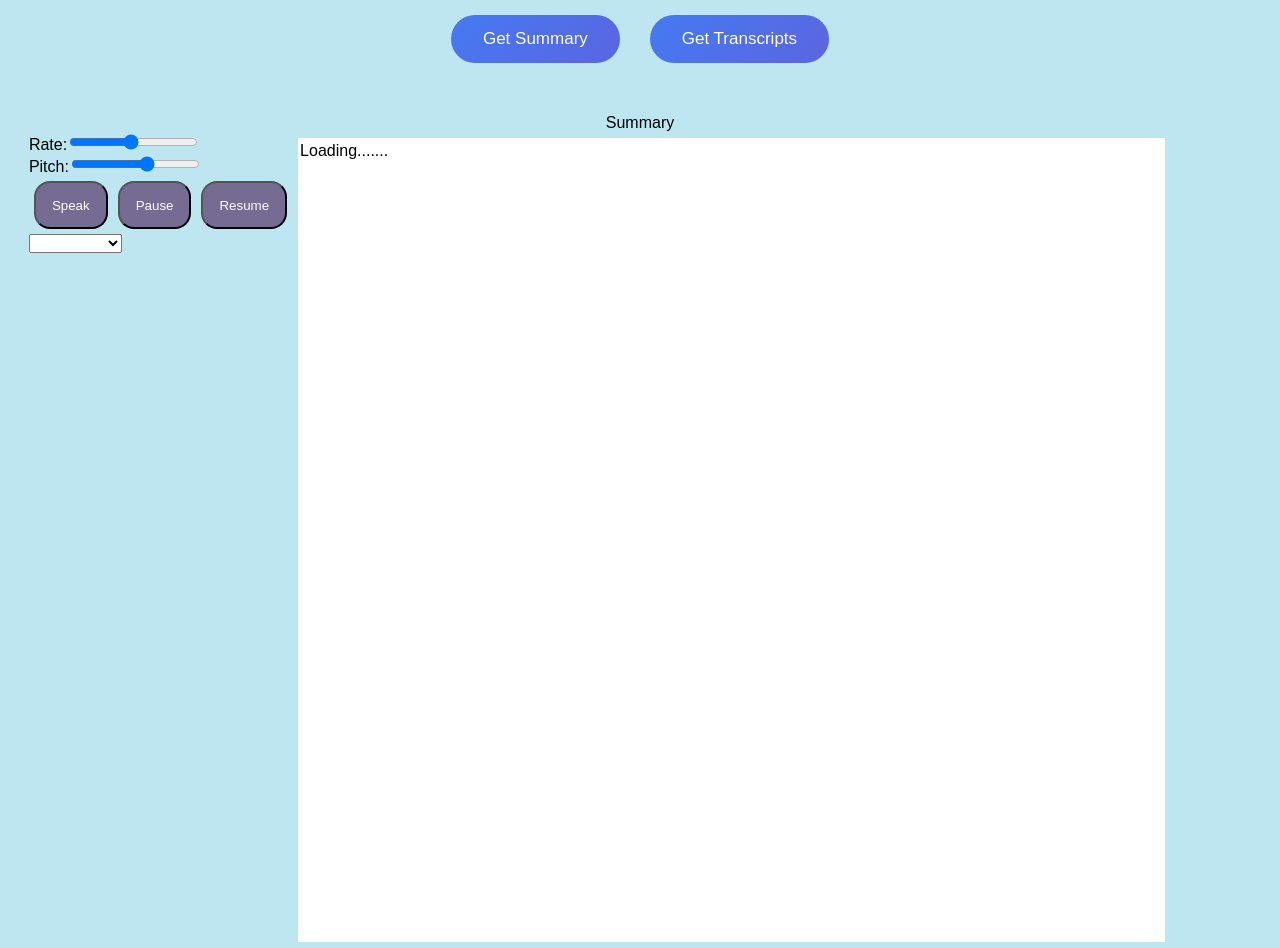
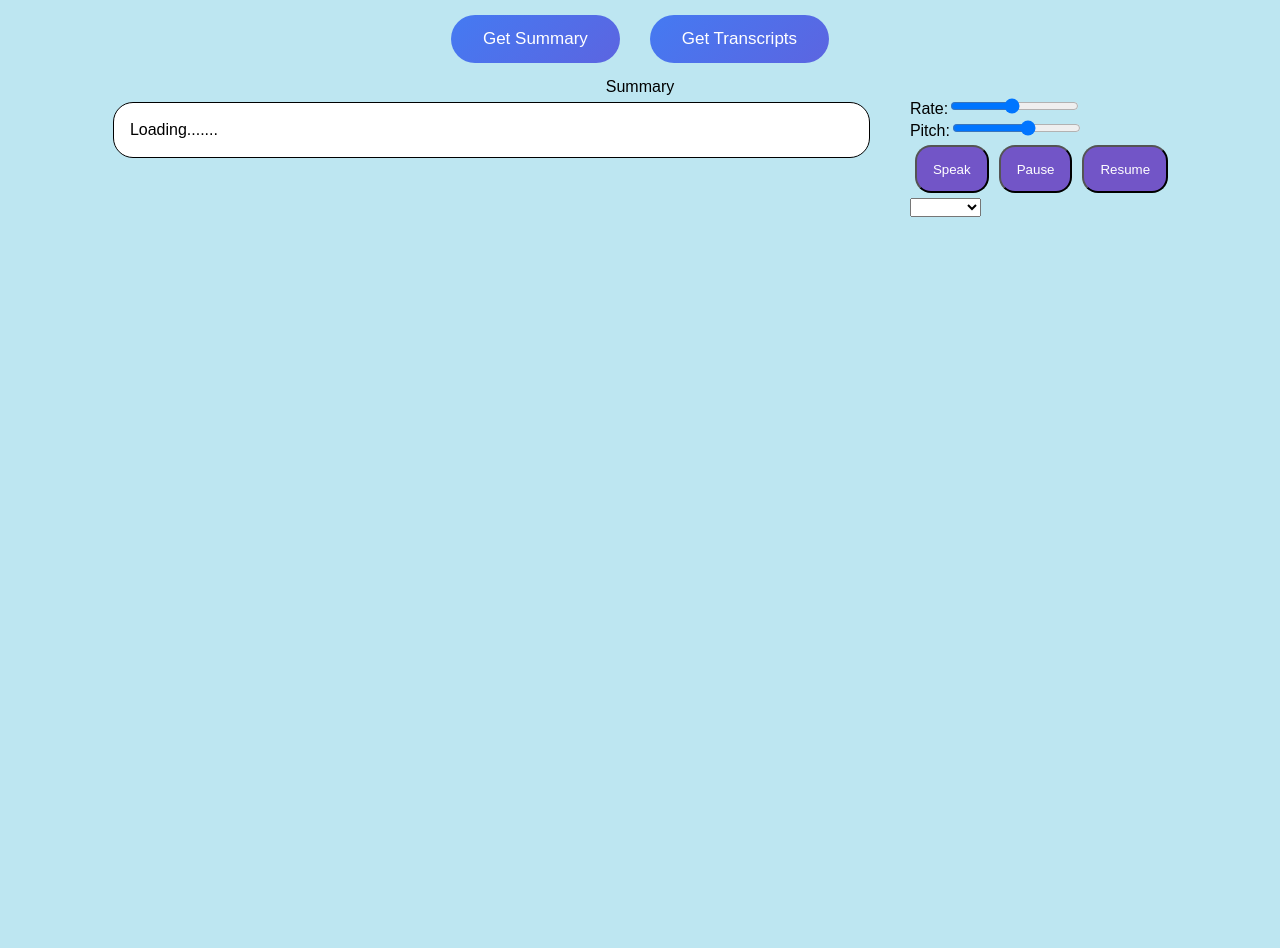
Before and after one commit to Diya-James/MiniProYouTube, a React (Create React App) app: page / in a window 1280 px wide. Both pictures are taken after a click on the button "Get Summary". After the commit the page ends 800 px from the top, so only its background shows below. Built offline with nearby package versions, Linux system fonts and the light colour scheme; no server answers.

Commit message:
Text area and css

```diff
--- a/package.json
+++ b/package.json
@@ -15,6 +15,7 @@
     "react-router-dom": "^6.3.0",
     "react-scripts": "5.0.1",
     "react-swipeable-views": "^0.14.0",
+    "react-textarea-autosize": "^8.3.4",
     "react-tsparticles": "^2.1.3",
     "tsparticles": "^2.1.3",
     "web-vitals": "^2.1.4"
--- a/src/Summary.css
+++ b/src/Summary.css
@@ -1,3 +1,4 @@
+
 .navbar {
     overflow: hidden;
     top: 0;
@@ -5,6 +6,7 @@
     align-items: center;
     justify-content: center;
   }
+
 
   /* Style the links inside the navigation bar */
   .navbar button {
@@ -26,10 +28,14 @@
 
   }
 
+
+
   /* Change the color of links on hover */
   .navbar button:hover {
     background-position: 185% 50%;
   }
+
+
 
   /* Add a color to the active/current link */
   .navbar button.active {
@@ -54,7 +60,8 @@
     display: flex;
     width: inherit;
     /* height: 600px; */
-  }
+}
+
 .content
 {
     display: flex;
@@ -64,6 +71,13 @@
     display: flex;
     /* flex-direction: column; */
 }
+
+
+textarea
+{
+    overflow: auto;
+}
+
 
 .data-block
 {
@@ -100,6 +114,11 @@ textarea{
     padding:2px;
     font-size:16px;
     line-height: 1.4;
+    overflow-x: hidden;
+    padding:1rem;
+    margin: 1 em;
+    border:1px solid black;
+    border-radius: 20px;
 
 }
 
@@ -149,17 +168,19 @@ textarea::-web-kit-scrollbar-track{
 textarea::-web-kit-scrollbar-thumb{
     background-color: #0B8FF9;
 }
+
 button{
 
     margin :5px;
 }
+
 .btn{
     position: relative;
     overflow: hidden;
     height: 3rem;
     padding: 0 1rem;
     border-radius: 1rem;
-    background: #756b93;
+    background: #7255c7;
     background-size: 400%;
     color: #FFFFFF;
 
@@ -192,3 +213,38 @@ button{
 
 
 }
+
+
+@media all and (max-width : 700px)
+{
+    .btn
+    {
+        background: #242F9B;
+        border: 1px solid #646FD4;
+        color:#9BA3EB;
+        font-size:larger;
+    }
+
+
+    .content
+    {
+        display: flex;
+        flex-direction: column;
+        align-items: center;
+        justify-content: center;
+    }
+
+
+    .speed-btn-trans
+    {
+        display: flex;
+        align-items: center;
+
+    }
+
+
+    textarea
+    {
+        overflow-x: hidden;
+    }
+}
--- a/src/Summary.js
+++ b/src/Summary.js
@@ -1,4 +1,5 @@
 import React, { useEffect, useState } from "react";
+import TextareaAutosize from 'react-textarea-autosize';
 import "./Summary.css";
 import { useLocation } from "react-router-dom";
 import { BrowserRouter, Routes, Route, useNavigate } from "react-router-dom";
@@ -8,6 +9,9 @@ import MenuItem from "@mui/material/MenuItem";
 import FormControl from "@mui/material/FormControl";
 import Select, { SelectChangeEvent } from "@mui/material/Select";
 
+
+
+
 function Summary() {
   const location = useLocation();
   const navigate = useNavigate();
@@ -16,7 +20,8 @@ function Summary() {
   const [translation, settranslation] = useState("Loading......");
   const [rangeval, setRangeval] = useState(1.7);
   const [rangevalp, setRangevalp] = useState(2);
-  const [selects, setSelects] = useState();
+  const[selects , setSelects] = useState();
+  const[code , setcode] = useState('en');
 
   const getData = async (result) => {
     const response = await fetch(
@@ -26,6 +31,7 @@ function Summary() {
 
     setsum(data.Message);
     settran(data.Transcripts);
+    console.log("here");
   };
 
   useEffect(() => {
@@ -115,12 +121,13 @@ function Summary() {
     setSelects(e.target.value);
     const value = e.target.value;
     console.log(value);
-    console.log(dict[value]);
-    var code = dict[value];
-    try {
+    console.log( dict[value]);
+    var curr_code = dict[value];
+    try{
       const response1 = await fetch(
-        `https://yttranslation.herokuapp.com/api?dest=${code}&text=${sum}`
+        `https://yttranslation.herokuapp.com/api?dest=${curr_code}&src=${code}&text=${sum}`
       );
+      setcode(curr_code);
       const data1 = await response1.json();
       console.log(data1.Tranlated);
       settranslation(data1.Translated);
@@ -130,33 +137,35 @@ function Summary() {
     }
   };
 
+
+
   return (
-    <React.Fragment>
-      <div className="navbar">
-        <button
-          className="btn-sum"
-          class="active"
-          onClick={() => navigate("/summary", { state: { text: { link } } })}
-        >
-          Get Summary
-        </button>
-        <button
-          className="btn-trans"
-          onClick={() =>
-            navigate("/transcripts", { state: { tran: tran, link: link } })
-          }
-        >
-          Get Transcripts
-        </button>
+    <div className= "sum-page">
+
+
+
+      <div className = "navbar" >
+      <button className = "btn-sum" class="active"  onClick={() => navigate("/summary", { state: { text: {link} } })}>Get Summary</button>
+      <button className = "btn-trans" onClick={() => navigate("/transcripts", { state: { tran : tran  , link : link}})}>Get Transcripts</button>
       </div>
 
-      <br />
-      <br />
       <div className="sum-page">
         <div> Summary </div>
-        <div className="content">
-          <div className="left-flex">
-            <div className="rate-pitch">
+      <div className = "content">
+          <div className="main">
+               <TextareaAutosize
+                    rows="50"
+                    cols="80"
+                    id="Summary"
+                    value={sum}
+                    defaultValue="Loading...."
+                  />
+
+          </div>
+
+    <div className = "speed-btn-trans">
+
+      <div className = "rate-btn">
           <div id="rate-control">
             <label for="rate">Rate:</label>
             <input
@@ -180,10 +189,10 @@ function Summary() {
               defaultValue="2"
               step="0.1"
               />
-              </div>
-            </div>
+          </div >
 
-            <div className="speech-controller">
+          <div className = "speech-controller">
+
               <button className="btn" onClick={() => speechHandler(msg)}>
                 <span className="btn-content">Speak</span>
               </button>
@@ -195,9 +204,14 @@ function Summary() {
               <button className="btn" onClick={() => speechResume()}>
                 <span className="btn-content">Resume</span>
               </button>
+
+          </div>
         </div>
 
-            <select value={selects} onChange={handleChangeCode}>
+
+          <div className="trans">
+
+            <select  value = {selects} onChange = {handleChangeCode}>
               <option></option>
               <option>Chinese</option>
               <option>Dutch</option>
@@ -207,58 +221,18 @@ function Summary() {
               <option>Arabic</option>
               <option>German</option>
               <option>Greek</option>
-              <option>Gujarati</option>
-              <option>Hindi</option>
-              <option>Japanese</option>
-              <option>Indonesian</option>
-              <option>Irish</option>
-              <option>Italian</option>
-              <option>Kannada</option>
-              <option>Korean</option>
-              <option>Latin</option>
-              <option>Lithuanian</option>
-              <option>Malay</option>
-              <option>Malayalam</option>
-              <option>Marathi</option>
-              <option>Mangolian</option>
-              <option>Nepali</option>
-              <option>Odia</option>
-              <option>Persian</option>
-              <option>Polish</option>
-              <option>Portuguese</option>
-              <option>Punjabi</option>
-              <option>Romanian</option>
-              <option>Russian</option>
-              <option>Serbian</option>
-              <option>Spanish</option>
-              <option>Swedish</option>
-              <option>Tamil</option>
-              <option>Telugu</option>
-              <option>Thai</option>
-              <option>Turkish</option>
-              <option>Ukranian</option>
-              <option>Urdu</option>
-              <option>Uzbek</option>
-              <option>Viatnamese</option>
-              <option>Albanian</option>
-              <option>Bosnian</option>
-              <option>Bulagarian</option>
+              <option>English</option>
+
             </select>
+
           </div>
-          <div className="main">
-            <textarea
-              rows="100"
-              cols="100"
-              id="Transcripts"
-              value={sum}
-              defaultValue="Loading...."
-            >
-              {sum}
-            </textarea>
+
+        </div>
+
+
       </div>
       </div>
       </div>
-    </React.Fragment>
   );
 }
 
--- a/src/Transcripts.css
+++ b/src/Transcripts.css
@@ -1,14 +1,52 @@
-
 .body-trans
 {
     display: flex;
     flex-direction: column;
+    align-items: center;
     justify-content: center;
-    align-items: center;
 }
 
 
-.summ-trans-container
-{
 
+.navbar {
+    overflow: hidden;
+    top: 0;
+    display: flex;
+    align-items: center;
+    justify-content: center;
 }
+
+
+  /* Style the links inside the navigation bar */
+  .navbar button {
+    height:3rem;
+  padding:0 2rem;
+  border-radius: 1.5rem;
+  background: linear-gradient(-45deg, #635edb, #338aff, #7e25ea);
+  background-size:500%;
+  background-position:90% 0;
+  color : #ffffff;
+  transition: background 0.8s;
+  cursor: pointer;
+  margin-right: 5px;
+  margin:15px;
+  border: 1px;
+    text-align: center;
+    text-decoration: none;
+    font-size: 17px;
+
+  }
+
+
+
+  /* Change the color of links on hover */
+  .navbar button:hover {
+    background-position: 185% 50%;
+  }
+
+
+
+  /* Add a color to the active/current link */
+  .navbar button.active {
+    background-color: #73addf;
+  }
--- a/src/Transcripts.js
+++ b/src/Transcripts.js
@@ -1,6 +1,7 @@
 import React, { useEffect, useState } from "react";
 import { useLocation } from "react-router-dom";
 import { BrowserRouter, Routes, Route, useNavigate } from "react-router-dom";
+import TextareaAutosize from 'react-textarea-autosize';
 import "./Transcripts.css"
 
 function Transcripts() {
@@ -11,21 +12,21 @@ function Transcripts() {
   return (
     <div className = "body-trans">
 
-    <div className = "summ-trans-container">
-    <button className = "sum-btn" onClick={() => navigate("/summary", { state: { text: link } })}>Get Summary</button>
-    <button className = "trans-btn" onClick={() => navigate("/transcripts", { state: { tran: data , link:link} })}>Get Transcripts</button>
+    <div className = "navbar">
+    <button className = "btn-sum" onClick={() => navigate("/summary", { state: { text: link } })}>Get Summary</button>
+    <button className = "btn-trans" onClick={() => navigate("/transcripts", { state: { tran: data , link:link} })}>Get Transcripts</button>
     </div>
+
     <div>Transcripts</div>
-    <div class="textarea_styles">
-            <textarea
-              rows="50"
-              cols="50"
+    <div>
+            <TextareaAutosize
+              rows="100"
+              cols="100000"
               id="Transcripts"
               value={location.state.tran}
               defaultValue="Loading...."
-            >
-              {location.state.tran}
-            </textarea>
+            />
+
           </div>
 
     </div>
```
Also changed, not shown: 1 other file (tests, documents, lock files or other folders). Lines whose indentation alone changed are shown as unchanged.
